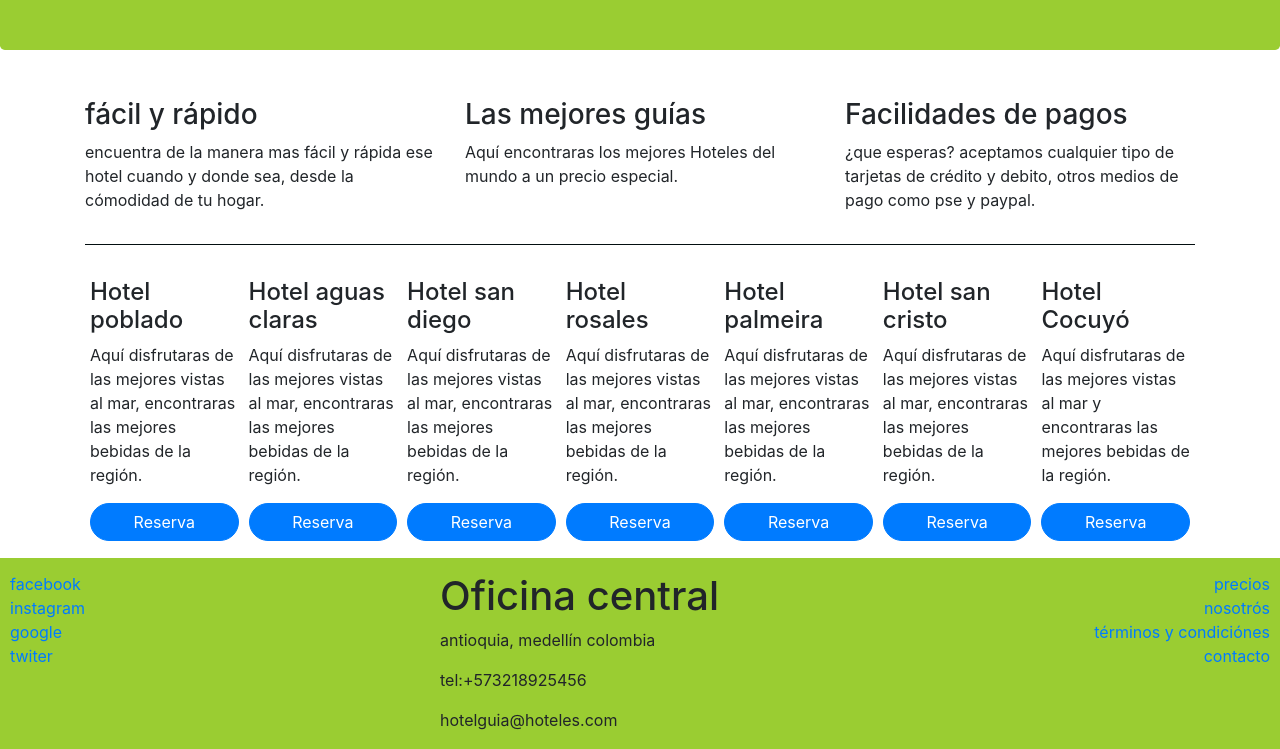
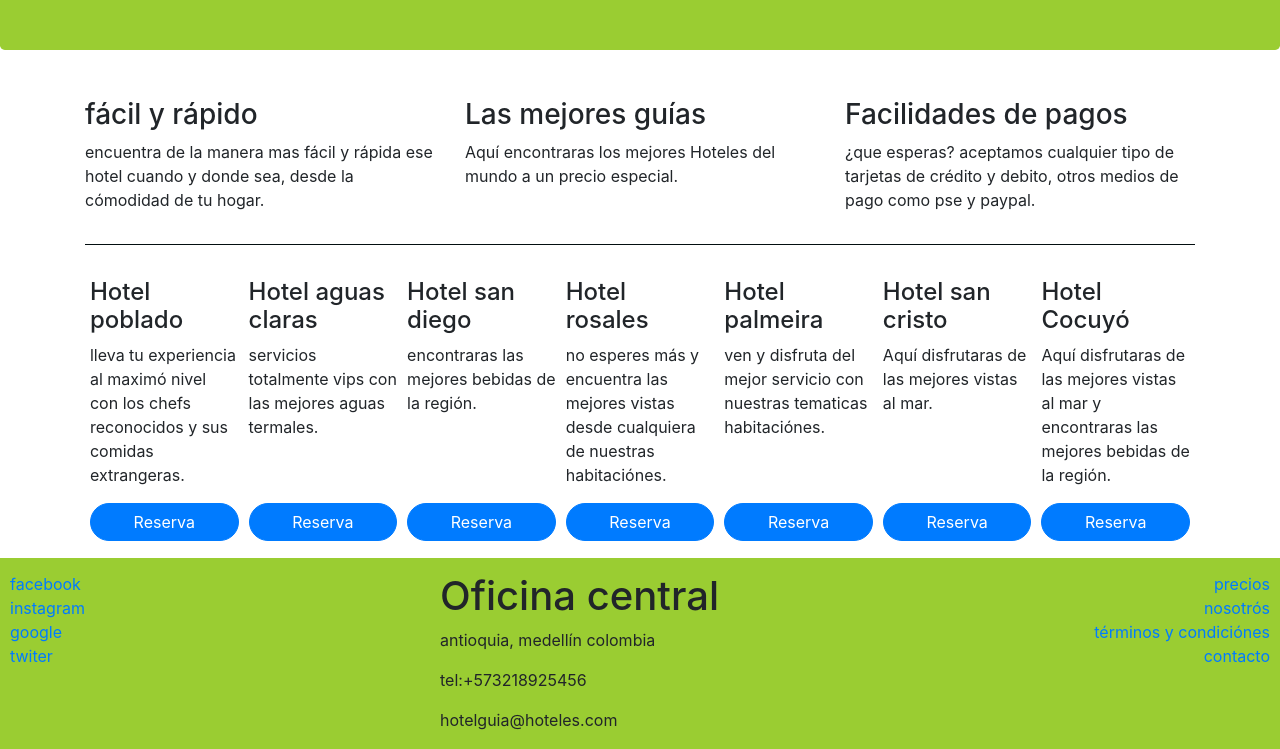
Before and after one commit to John0121/guias-hoteles, a website: page index.html in a window 1280 px wide. Shown: the part 134-883 px from the top of the page. Drawn offline with nearby package versions, Linux system fonts and the light colour scheme.

Commit message:
index.html editado (información de hoteles)

```diff
--- a/index.html
+++ b/index.html
@@ -56,7 +56,7 @@
       <div class="card-hotel d-flex flex-column justify-content-between">
         <div>
           <h4>Hotel san cristo</h4>
-          <p>Aquí disfrutaras de las mejores vistas al mar, encontraras las mejores bebidas de la región.</p>
+          <p>Aquí disfrutaras de las mejores vistas al mar.</p>
         </div>
         <div>
           <button class="btn btn-primary btn-reserva">Reserva</button>
@@ -66,7 +66,7 @@
       <div class="card-hotel d-flex flex-column justify-content-between">
         <div>
           <h4>Hotel palmeira</h4>
-          <p>Aquí disfrutaras de las mejores vistas al mar, encontraras las mejores bebidas de la región.</p>
+          <p>ven y disfruta del mejor servicio con nuestras tematicas habitaciónes.</p>
         </div>
         <div>
           <button class="btn btn-primary btn-reserva">Reserva</button>
@@ -76,7 +76,7 @@
       <div class="card-hotel d-flex flex-column justify-content-between">
         <div>
           <h4>Hotel rosales</h4>
-          <p>Aquí disfrutaras de las mejores vistas al mar, encontraras las mejores bebidas de la región.</p>
+          <p>no esperes más y encuentra las mejores vistas desde cualquiera de nuestras habitaciónes.</p>
         </div>
         <div>
           <button class="btn btn-primary btn-reserva">Reserva</button>
@@ -86,7 +86,7 @@
       <div class="card-hotel d-flex flex-column justify-content-between">
         <div>
           <h4>Hotel san diego</h4>
-          <p>Aquí disfrutaras de las mejores vistas al mar, encontraras las mejores bebidas de la región.</p>
+          <p>encontraras las mejores bebidas de la región.</p>
         </div>
         <div>
           <button class="btn btn-primary btn-reserva">Reserva</button>
@@ -96,7 +96,7 @@
       <div class="card-hotel d-flex flex-column justify-content-between">
         <div>
           <h4>Hotel aguas claras</h4>
-          <p>Aquí disfrutaras de las mejores vistas al mar, encontraras las mejores bebidas de la región.</p>
+          <p>servicios totalmente vips con las mejores aguas termales.</p>
         </div>
         <div>
           <button class="btn btn-primary btn-reserva">Reserva</button>
@@ -106,7 +106,7 @@
       <div class="card-hotel d-flex flex-column justify-content-between">
         <div>
           <h4>Hotel poblado</h4>
-          <p>Aquí disfrutaras de las mejores vistas al mar, encontraras las mejores bebidas de la región.</p>
+          <p>lleva tu experiencia al maximó nivel con los chefs reconocidos y sus comidas extrangeras.</p>
         </div>
         <div>
           <button class="btn btn-primary btn-reserva">Reserva</button>
```
